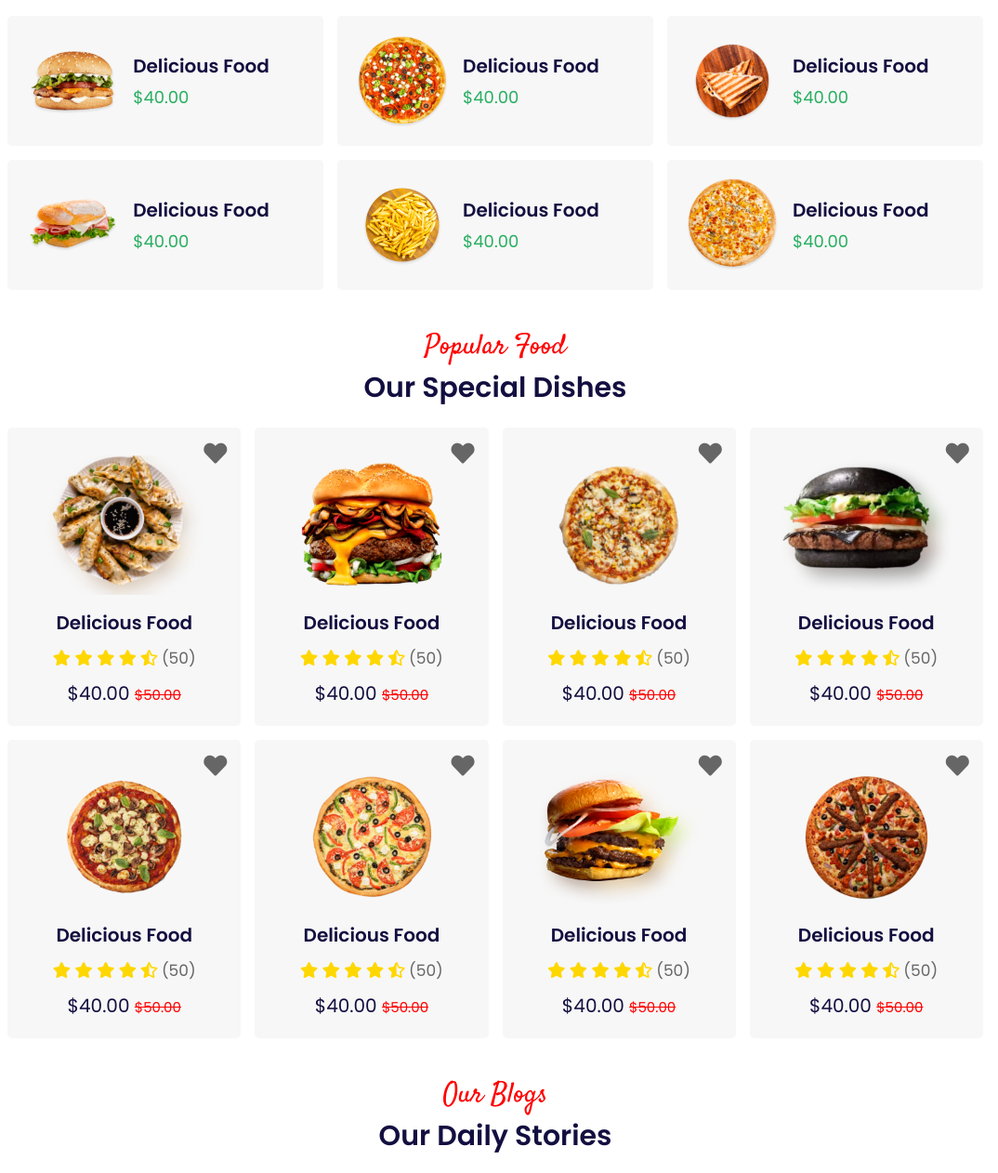
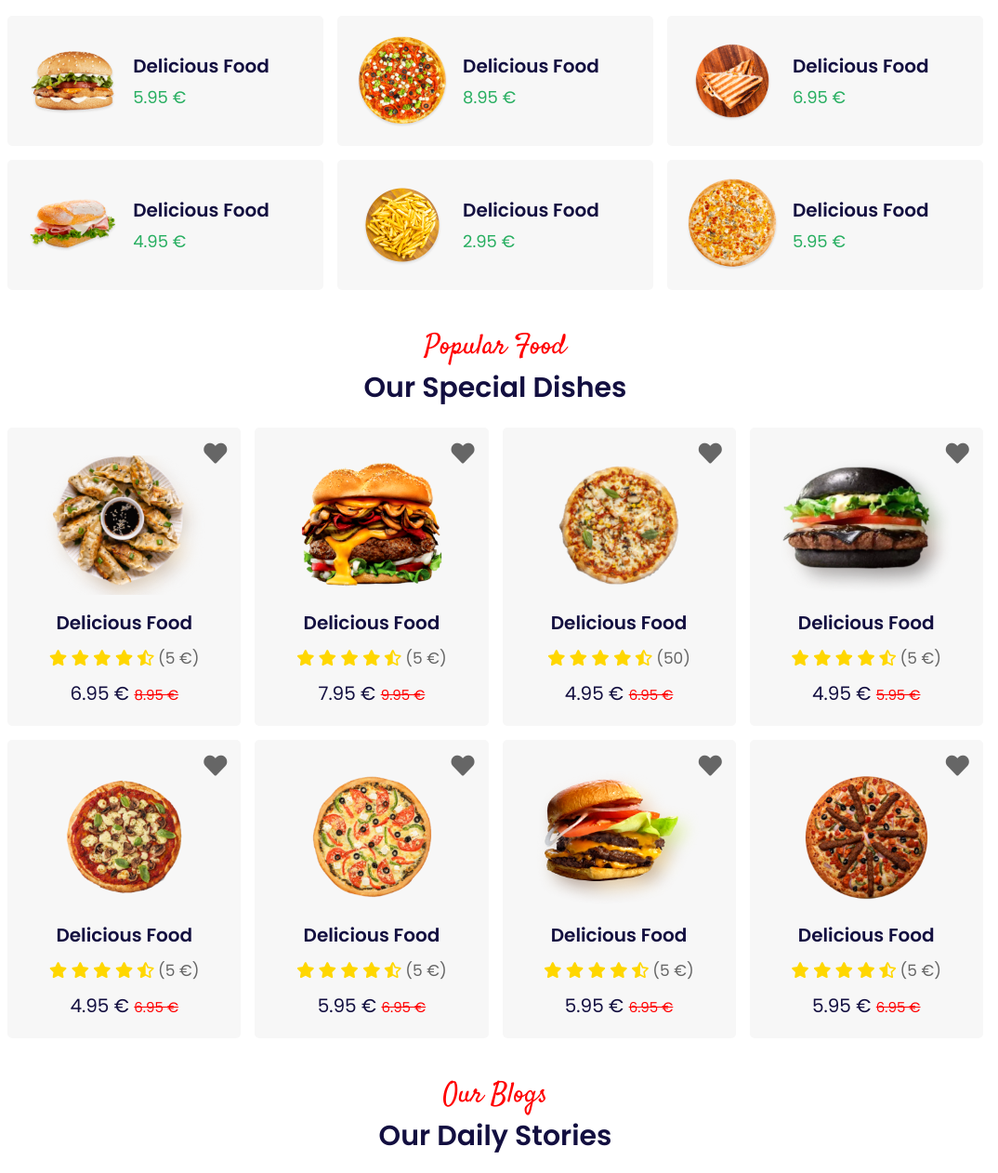
Before and after one commit to sousaalex/-Food-and-Restaurant-Website, a plain HTML site: page index.html in a window 1280 px wide. Shown: the part 1238-2500 px from the top of the page at 93% size, without its empty margins (107-1181 px from the left). Drawn offline with Linux system fonts and the light colour scheme.

```diff
--- a/css/style.css
+++ b/css/style.css
@@ -271,8 +271,8 @@ section {
 
 .home .home-parallax-img {
   position: absolute;
-  top: -10rem;
-  right: -10rem;
+  top: -5rem;
+  right: -5rem;
   width: 73.5vw;
 }
 
--- a/index.html
+++ b/index.html
@@ -23,7 +23,7 @@
 
 <header class="header">
 
-    <a href="#" class="logo"> <i class="fas fa-utensils"></i> food </a>
+    <a href="#" class="logo"> <i class="fas fa-utensils"></i> Food </a>
 
     <nav class="navbar">
         <a href="#home">home</a>
@@ -148,7 +148,7 @@
             <img src="image/menu-1.png" alt="">
             <div class="content">
                 <h3>delicious food</h3>
-                <div class="price">$40.00</div>
+                <div class="price"> 5.95 €</div>
             </div>
         </a>
 
@@ -156,7 +156,7 @@
             <img src="image/menu-2.png" alt="">
             <div class="content">
                 <h3>delicious food</h3>
-                <div class="price">$40.00</div>
+                <div class="price">8.95 €</div>
             </div>
         </a>
 
@@ -164,7 +164,7 @@
             <img src="image/menu-3.png" alt="">
             <div class="content">
                 <h3>delicious food</h3>
-                <div class="price">$40.00</div>
+                <div class="price">6.95 €</div>
             </div>
         </a>
 
@@ -172,7 +172,7 @@
             <img src="image/menu-4.png" alt="">
             <div class="content">
                 <h3>delicious food</h3>
-                <div class="price">$40.00</div>
+                <div class="price">4.95 €</div>
             </div>
         </a>
 
@@ -180,7 +180,7 @@
             <img src="image/menu-5.png" alt="">
             <div class="content">
                 <h3>delicious food</h3>
-                <div class="price">$40.00</div>
+                <div class="price">2.95 €</div>
             </div>
         </a>
 
@@ -188,7 +188,7 @@
             <img src="image/menu-6.png" alt="">
             <div class="content">
                 <h3>delicious food</h3>
-                <div class="price">$40.00</div>
+                <div class="price">5.95 €</div>
             </div>
         </a>
 
@@ -223,9 +223,9 @@
                     <i class="fas fa-star"></i>
                     <i class="fas fa-star"></i>
                     <i class="fas fa-star-half-alt"></i>
-                    <span> (50) </span>
+                    <span> (5 €) </span>
                 </div>
-                <div class="price">$40.00 <span>$50.00</span></div>
+                <div class="price">6.95 € <span> 8.95 €</span></div>
                 <!--a href="#" class="btn">add to cart</a-->
             </div>
         </div>
@@ -243,9 +243,9 @@
                     <i class="fas fa-star"></i>
                     <i class="fas fa-star"></i>
                     <i class="fas fa-star-half-alt"></i>
-                    <span> (50) </span>
+                    <span> (5 €) </span>
                 </div>
-                <div class="price">$40.00 <span>$50.00</span></div>
+                <div class="price">7.95 € <span> 9.95 €</span></div>
                 <!--a href="#" class="btn">add to cart</a-->
             </div>
         </div>
@@ -266,7 +266,7 @@
                     <i class="fas fa-star-half-alt"></i>
                     <span> (50) </span>
                 </div>
-                <div class="price">$40.00 <span>$50.00</span></div>
+                <div class="price">4.95 € <span> 6.95 €</span></div>
                 <!--a href="#" class="btn">add to cart</a-->
             </div>
         </div>
@@ -284,9 +284,9 @@
                     <i class="fas fa-star"></i>
                     <i class="fas fa-star"></i>
                     <i class="fas fa-star-half-alt"></i>
-                    <span> (50) </span>
+                    <span> (5 €) </span>
                 </div>
-                <div class="price">$40.00 <span>$50.00</span></div>
+                <div class="price">4.95 € <span> 5.95 €</span></div>
                 <!--a href="#" class="btn">add to cart</a-->
             </div>
         </div>
@@ -304,9 +304,9 @@
                     <i class="fas fa-star"></i>
                     <i class="fas fa-star"></i>
                     <i class="fas fa-star-half-alt"></i>
-                    <span> (50) </span>
+                    <span> (5 €) </span>
                 </div>
-                <div class="price">$40.00 <span>$50.00</span></div>
+                <div class="price">4.95 € <span> 6.95 € </span></div>
                 <!--a href="#" class="btn">add to cart</a-->
             </div>
         </div>
@@ -324,9 +324,9 @@
                     <i class="fas fa-star"></i>
                     <i class="fas fa-star"></i>
                     <i class="fas fa-star-half-alt"></i>
-                    <span> (50) </span>
+                    <span> (5 €) </span>
                 </div>
-                <div class="price">$40.00 <span>$50.00</span></div>
+                <div class="price">5.95 € <span> 6.95 €</span></div>
                 <!--a href="#" class="btn">add to cart</a-->
             </div>
         </div>
@@ -344,9 +344,9 @@
                     <i class="fas fa-star"></i>
                     <i class="fas fa-star"></i>
                     <i class="fas fa-star-half-alt"></i>
-                    <span> (50) </span>
+                    <span> (5 €) </span>
                 </div>
-                <div class="price">$40.00 <span>$50.00</span></div>
+                <div class="price">5.95 € <span> 6.95 €</span></div>
               <!--a href="#" class="btn">add to cart</a -->
             </div>
         </div>
@@ -364,9 +364,9 @@
                     <i class="fas fa-star"></i>
                     <i class="fas fa-star"></i>
                     <i class="fas fa-star-half-alt"></i>
-                    <span> (50) </span>
+                    <span> (5 €) </span>
                 </div>
-                <div class="price">$40.00 <span>$50.00</span></div>
+                <div class="price">5.95 € <span> 6.95 €</span></div>
                 <!--a href="#" class="btn">add to cart</a-->
             </div>
         </div>
@@ -392,7 +392,7 @@
 
         <div class="box">
             <div class="image">
-                <h3> <i class="fas fa-calendar"></i> 21st may, 2021 </h3>
+                <h3> <i class="fas fa-calendar"></i> 21st may, 2022 </h3>
                 <img src="image/blog-1.jpg" alt="">
             </div>
             <div class="content">
@@ -426,7 +426,7 @@
 
         <div class="box">
             <div class="image">
-                <h3> <i class="fas fa-calendar"></i> 21st may, 2021 </h3>
+                <h3> <i class="fas fa-calendar"></i> 21st may, 2022 </h3>
                 <img src="image/blog-3.jpg" alt="">
             </div>
             <div class="content">
```
